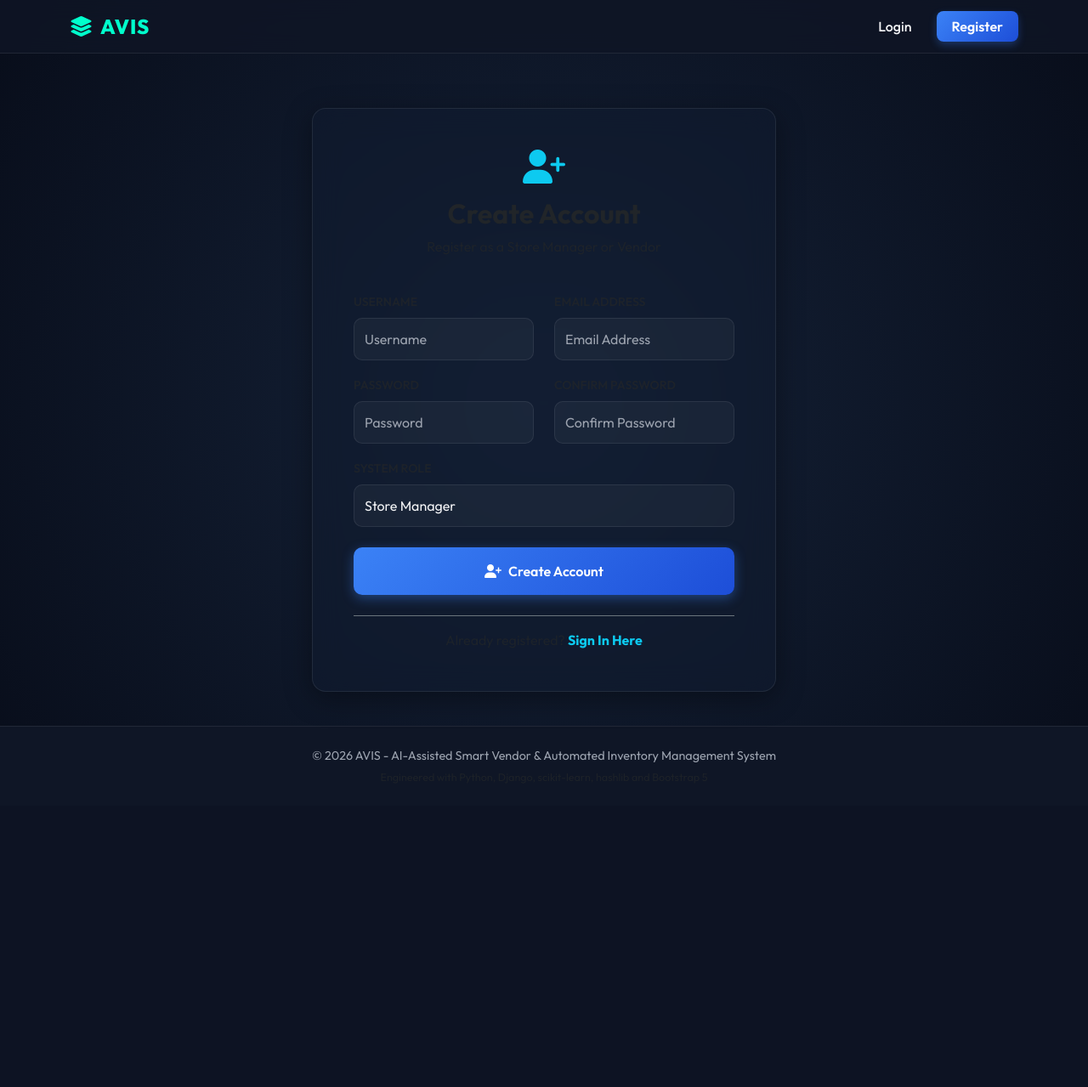
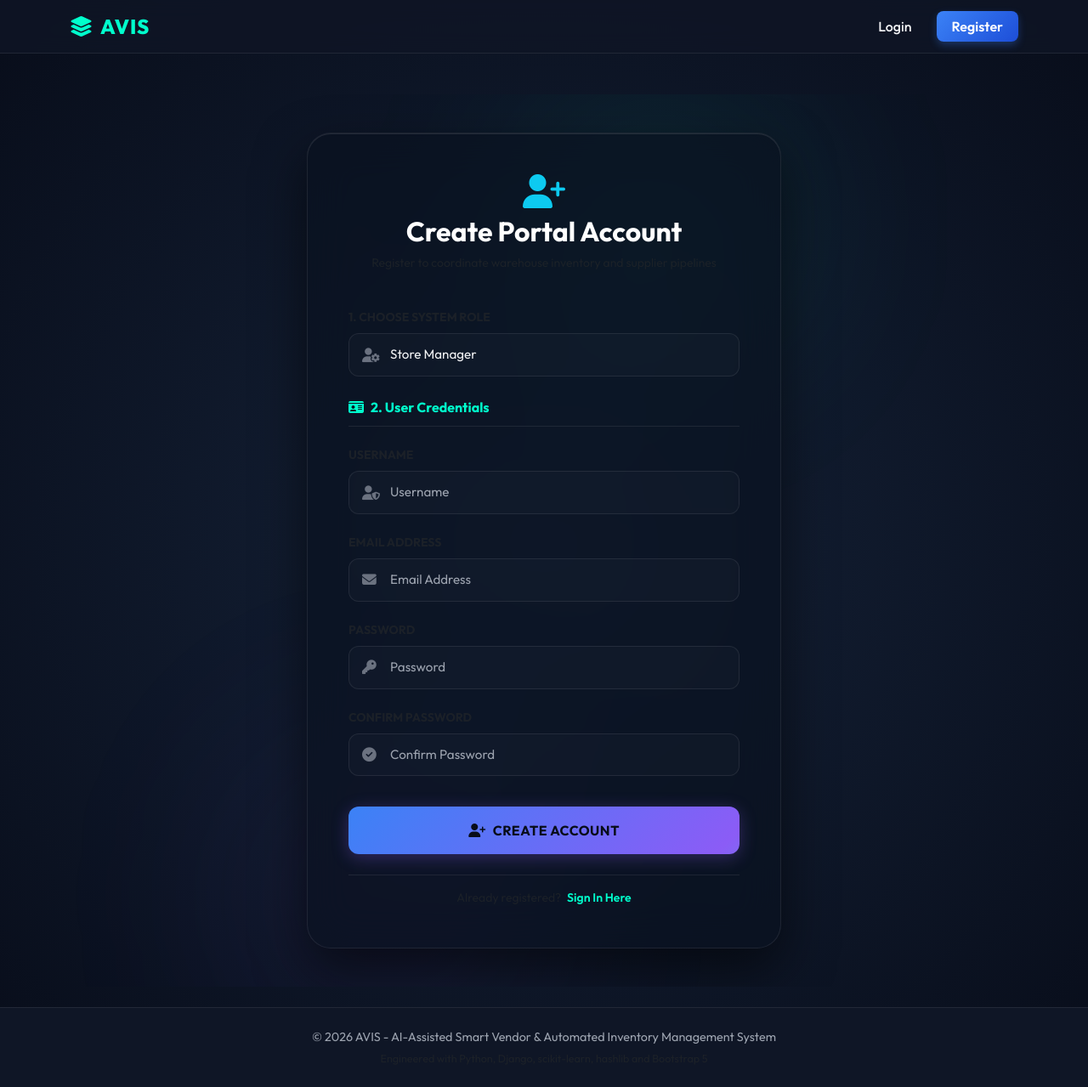
Before and after one commit to ParthChoudhary123/avis2, a Django app: page /register/ in a window 1280 px wide. Shown: the whole page at 85% size. Before the commit the page ends 921 px from the top, so only its background shows below. Run offline with Django 5.2, Linux system fonts and the light colour scheme.

Commit message:
Reorder registration fields logically and align page style with glowing mesh gradients

```diff
--- a/inventory/templates/inventory/register.html
+++ b/inventory/templates/inventory/register.html
@@ -2,106 +2,281 @@
 
 {% block title %}Register - AVIS{% endblock %}
 
+{% block extra_css %}
+<style>
+    /* Full Page Positioning with Mesh Background */
+    .register-wrapper {
+        position: relative;
+        min-height: 80vh;
+        display: flex;
+        align-items: center;
+        justify-content: center;
+        overflow: hidden;
+        padding: 45px 0;
+    }
+
+    /* Floating Colorful Ambient Lights (Consistent with Login Page) */
+    .glowing-orb {
+        position: absolute;
+        border-radius: 50%;
+        filter: blur(100px);
+        pointer-events: none;
+        z-index: 0;
+        opacity: 0.55;
+        animation: pulse-orbs 10s infinite alternate ease-in-out;
+    }
+
+    .orb-cyan {
+        width: 450px;
+        height: 450px;
+        background: radial-gradient(circle, rgba(0, 255, 204, 0.22) 0%, rgba(0, 255, 204, 0) 70%);
+        top: -10%;
+        right: 15%;
+    }
+
+    .orb-purple {
+        width: 500px;
+        height: 500px;
+        background: radial-gradient(circle, rgba(139, 92, 246, 0.2) 0%, rgba(139, 92, 246, 0) 70%);
+        bottom: -10%;
+        left: 15%;
+        animation-delay: -5s;
+    }
+
+    @keyframes pulse-orbs {
+        0% { transform: translate(0, 0) scale(1); }
+        100% { transform: translate(-40px, 40px) scale(1.15); }
+    }
+
+    /* Premium Centered Glassmorphic Registration Card */
+    .register-card {
+        position: relative;
+        z-index: 1;
+        background: rgba(10, 17, 31, 0.65);
+        backdrop-filter: blur(25px);
+        -webkit-backdrop-filter: blur(25px);
+        border: 1px solid rgba(255, 255, 255, 0.08);
+        border-radius: 28px;
+        box-shadow: 0 25px 60px rgba(0, 0, 0, 0.55),
+                    inset 0 1px 0 rgba(255, 255, 255, 0.1);
+        transition: border-color 0.5s;
+    }
+
+    .register-card:hover {
+        border-color: rgba(0, 255, 204, 0.2);
+    }
+
+    /* Floating input groups with icons */
+    .input-group-custom {
+        position: relative;
+        margin-bottom: 20px;
+    }
+
+    .input-icon {
+        position: absolute;
+        left: 16px;
+        top: 50%;
+        transform: translateY(-50%);
+        color: #6b7280;
+        z-index: 10;
+        font-size: 1.05rem;
+        transition: all 0.3s;
+    }
+
+    .input-group-custom input, .input-group-custom select {
+        width: 100%;
+        background: rgba(255, 255, 255, 0.02) !important;
+        border: 1px solid rgba(255, 255, 255, 0.08);
+        color: #f3f4f6 !important;
+        border-radius: 12px;
+        padding: 13px 15px 13px 48px !important;
+        font-size: 0.95rem;
+        transition: all 0.3s cubic-bezier(0.4, 0, 0.2, 1);
+    }
+
+    .input-group-custom input:focus, .input-group-custom select:focus {
+        background: rgba(255, 255, 255, 0.05) !important;
+        border-color: #00ffcc;
+        box-shadow: 0 0 15px rgba(0, 255, 204, 0.2);
+    }
+
+    .input-group-custom input:focus ~ .input-icon, .input-group-custom select:focus ~ .input-icon {
+        color: #00ffcc;
+        transform: translateY(-50%) scale(1.1);
+    }
+
+    /* Action buttons and hover lines */
+    .btn-submit-gradient {
+        background: linear-gradient(135deg, #3b82f6 0%, #8b5cf6 50%, #00ffcc 100%);
+        background-size: 200% auto;
+        color: #080d1a !important;
+        border: none;
+        border-radius: 12px;
+        padding: 14px 30px;
+        font-weight: 700;
+        letter-spacing: 0.5px;
+        transition: all 0.4s ease;
+        box-shadow: 0 4px 20px rgba(139, 92, 246, 0.3);
+    }
+
+    .btn-submit-gradient:hover {
+        background-position: right center;
+        transform: translateY(-2px);
+        box-shadow: 0 8px 25px rgba(0, 255, 204, 0.4);
+    }
+
+    .hover-underline {
+        color: #00ffcc;
+        text-decoration: none;
+        font-weight: 600;
+        transition: all 0.3s;
+    }
+
+    .hover-underline:hover {
+        color: #3b82f6;
+        text-shadow: 0 0 10px rgba(59, 130, 246, 0.3);
+    }
+
+    .form-section-title {
+        border-bottom: 1px solid rgba(255, 255, 255, 0.08);
+        padding-bottom: 10px;
+        margin-bottom: 20px;
+        font-weight: 700;
+        color: #00ffcc;
+    }
+</style>
+{% endblock %}
+
 {% block content %}
-<div class="row justify-content-center">
-    <div class="col-md-7 col-lg-6">
-        <div class="card glass-card p-5 my-3">
+<div class="register-wrapper">
+    <!-- Ambient Background Lighting -->
+    <div class="glowing-orb orb-cyan"></div>
+    <div class="glowing-orb orb-purple"></div>
+
+    <div class="col-md-8 col-lg-6">
+        <div class="card register-card p-5">
             <div class="text-center mb-4">
-                <i class="fa-solid fa-user-plus text-info fs-1 mb-3"></i>
-                <h2 class="fw-bold">Create Account</h2>
-                <p class="text-muted">Register as a Store Manager or Vendor</p>
+                <i class="fa-solid fa-user-plus text-info fs-1 mb-2"></i>
+                <h2 class="fw-bold text-white">Create Portal Account</h2>
+                <p class="text-muted small">Register to coordinate warehouse inventory and supplier pipelines</p>
             </div>
 
             <form method="post" id="register-form" class="needs-validation" novalidate>
                 {% csrf_token %}
 
                 {% if form.non_field_errors %}
-                    <div class="alert alert-danger py-2 mb-3 small" role="alert">
+                    <div class="alert alert-danger py-2 mb-3 small glass-card border-danger-subtle text-light" role="alert" style="background: rgba(239, 68, 68, 0.08);">
                         {% for error in form.non_field_errors %}
-                            {{ error }}
+                            <i class="fa-solid fa-triangle-exclamation text-danger me-2"></i>{{ error }}
                         {% endfor %}
                     </div>
                 {% endif %}
 
-                <div class="row mb-3">
-                    <div class="col-md-6">
-                        <label for="id_username" class="form-label small text-uppercase tracking-wider fw-semibold text-muted">Username</label>
-                        {{ form.username }}
-                        {% if form.username.errors %}
-                            <div class="text-danger small mt-1">{% for error in form.username.errors %}{{ error }}{% endfor %}</div>
-                        {% endif %}
-                    </div>
-                    <div class="col-md-6">
-                        <label for="id_email" class="form-label small text-uppercase tracking-wider fw-semibold text-muted">Email Address</label>
-                        {{ form.email }}
-                        {% if form.email.errors %}
-                            <div class="text-danger small mt-1">{% for error in form.email.errors %}{{ error }}{% endfor %}</div>
-                        {% endif %}
-                    </div>
-                </div>
-
-                <div class="row mb-3">
-                    <div class="col-md-6">
-                        <label for="id_password" class="form-label small text-uppercase tracking-wider fw-semibold text-muted">Password</label>
-                        {{ form.password }}
-                        {% if form.password.errors %}
-                            <div class="text-danger small mt-1">{% for error in form.password.errors %}{{ error }}{% endfor %}</div>
-                        {% endif %}
-                    </div>
-                    <div class="col-md-6">
-                        <label for="id_password_confirm" class="form-label small text-uppercase tracking-wider fw-semibold text-muted">Confirm Password</label>
-                        {{ form.password_confirm }}
-                        {% if form.password_confirm.errors %}
-                            <div class="text-danger small mt-1">{% for error in form.password_confirm.errors %}{{ error }}{% endfor %}</div>
-                        {% endif %}
-                    </div>
-                </div>
-
-                <div class="mb-4">
-                    <label for="id_role" class="form-label small text-uppercase tracking-wider fw-semibold text-muted">System Role</label>
+                <!-- 1. System Role Choice FIRST -->
+                <label for="id_role" class="form-label small text-uppercase tracking-wider fw-bold text-muted mb-2">1. Choose System Role</label>
+                <div class="input-group-custom">
                     {{ form.role }}
+                    <i class="fa-solid fa-user-gear input-icon"></i>
                     {% if form.role.errors %}
                         <div class="text-danger small mt-1">{% for error in form.role.errors %}{{ error }}{% endfor %}</div>
                     {% endif %}
                 </div>
 
-                <!-- Vendor specific fields (dynamically shown via JS) -->
-                <div id="vendor-fields" class="p-3 mb-4 rounded border border-secondary" style="display: none; background: rgba(255,255,255,0.02);">
-                    <h5 class="text-info fw-bold mb-3"><i class="fa-solid fa-building me-2"></i>Supplier Profile Information</h5>
+                <div class="form-section-title mt-4">
+                    <i class="fa-solid fa-id-card me-2"></i>2. User Credentials
+                </div>
+
+                <!-- 2. Username -->
+                <label for="id_username" class="form-label small text-uppercase tracking-wider fw-bold text-muted mb-2">Username</label>
+                <div class="input-group-custom">
+                    {{ form.username }}
+                    <i class="fa-solid fa-user-shield input-icon"></i>
+                    {% if form.username.errors %}
+                        <div class="text-danger small mt-1">{% for error in form.username.errors %}{{ error }}{% endfor %}</div>
+                    {% endif %}
+                </div>
+
+                <!-- 3. Email Address -->
+                <label for="id_email" class="form-label small text-uppercase tracking-wider fw-bold text-muted mb-2">Email Address</label>
+                <div class="input-group-custom">
+                    {{ form.email }}
+                    <i class="fa-solid fa-envelope input-icon"></i>
+                    {% if form.email.errors %}
+                        <div class="text-danger small mt-1">{% for error in form.email.errors %}{{ error }}{% endfor %}</div>
+                    {% endif %}
+                </div>
+
+                <!-- 4. Password -->
+                <label for="id_password" class="form-label small text-uppercase tracking-wider fw-bold text-muted mb-2">Password</label>
+                <div class="input-group-custom">
+                    {{ form.password }}
+                    <i class="fa-solid fa-key input-icon"></i>
+                    {% if form.password.errors %}
+                        <div class="text-danger small mt-1">{% for error in form.password.errors %}{{ error }}{% endfor %}</div>
+                    {% endif %}
+                </div>
+
+                <!-- 5. Confirm Password -->
+                <label for="id_password_confirm" class="form-label small text-uppercase tracking-wider fw-bold text-muted mb-2">Confirm Password</label>
+                <div class="input-group-custom">
+                    {{ form.password_confirm }}
+                    <i class="fa-solid fa-circle-check input-icon"></i>
+                    {% if form.password_confirm.errors %}
+                        <div class="text-danger small mt-1">{% for error in form.password_confirm.errors %}{{ error }}{% endfor %}</div>
+                    {% endif %}
+                </div>
+
+                <!-- 6. Vendor specific fields (Dynamically shown via JS at the bottom) -->
+                <div id="vendor-fields" class="p-4 mb-4 rounded border border-secondary" style="display: none; background: rgba(0, 255, 204, 0.02); border-color: rgba(0, 255, 204, 0.15) !important;">
+                    <div class="form-section-title" style="border-bottom-color: rgba(0, 255, 204, 0.15); color: #00ffcc;">
+                        <i class="fa-solid fa-building me-2"></i>3. Supplier Profile Information
+                    </div>
 
                     <div class="mb-3">
-                        <label for="id_vendor_name" class="form-label small text-uppercase tracking-wider fw-semibold text-muted">Vendor Name / Business</label>
+                        <label for="id_vendor_name" class="form-label small text-uppercase tracking-wider fw-bold text-muted mb-2">Vendor Name / Business</label>
+                        <div class="input-group-custom">
                             {{ form.vendor_name }}
+                            <i class="fa-solid fa-industry input-icon"></i>
                             {% if form.vendor_name.errors %}
                                 <div class="text-danger small mt-1">{% for error in form.vendor_name.errors %}{{ error }}{% endfor %}</div>
                             {% endif %}
                         </div>
+                    </div>
 
                     <div class="mb-3">
-                        <label for="id_vendor_city" class="form-label small text-uppercase tracking-wider fw-semibold text-muted">Operating City (for Weather Warnings)</label>
+                        <label for="id_vendor_city" class="form-label small text-uppercase tracking-wider fw-bold text-muted mb-2">Operating City (for Logistics Weather tracking)</label>
+                        <div class="input-group-custom">
                             {{ form.vendor_city }}
+                            <i class="fa-solid fa-city input-icon"></i>
                             {% if form.vendor_city.errors %}
                                 <div class="text-danger small mt-1">{% for error in form.vendor_city.errors %}{{ error }}{% endfor %}</div>
                             {% endif %}
-                        <div class="form-text text-muted small">We check the weather in this city to alert the manager of delay risks. Try "Seattle" (Rain), "Buffalo" (Snow) or "Miami" (Storm) to test alerts.</div>
+                        </div>
+                        <div class="form-text text-muted small mt-1" style="font-size: 0.8rem;">Enter **Seattle** (Rain), **Buffalo** (Snow), or **Miami** (Storm) to test API alerts.</div>
                     </div>
 
                     <div class="mb-0">
-                        <label for="id_vendor_address" class="form-label small text-uppercase tracking-wider fw-semibold text-muted">Operating Address</label>
+                        <label for="id_vendor_address" class="form-label small text-uppercase tracking-wider fw-bold text-muted mb-2">Operating Address</label>
+                        <div class="input-group-custom mb-0">
                             {{ form.vendor_address }}
+                            <i class="fa-solid fa-map-location-dot input-icon" style="top: 25px;"></i>
                             {% if form.vendor_address.errors %}
                                 <div class="text-danger small mt-1">{% for error in form.vendor_address.errors %}{{ error }}{% endfor %}</div>
                             {% endif %}
                         </div>
                     </div>
+                </div>
 
-                <button type="submit" class="btn btn-glow w-100 py-3" id="register-submit-btn">
+                <button type="submit" class="btn btn-submit-gradient w-100 py-3 text-uppercase tracking-wide fw-bold mt-3" id="register-submit-btn">
                     <i class="fa-solid fa-user-plus me-2"></i>Create Account
                 </button>
             </form>
 
-            <div class="text-center mt-4 pt-3 border-top border-secondary">
-                <p class="text-muted mb-0">Already registered? <a href="{% url 'login' %}" class="text-info fw-bold text-decoration-none">Sign In Here</a></p>
+            <div class="text-center mt-4 pt-3 border-top border-secondary" style="border-top-color: rgba(255,255,255,0.08) !important;">
+                <p class="text-muted mb-0 small">
+                    Already registered?
+                    <a href="{% url 'login' %}" class="hover-underline ms-1">Sign In Here</a>
+                </p>
             </div>
         </div>
     </div>
@@ -122,10 +297,7 @@
             }
         }
 
-        // Toggle on change
         roleSelect.addEventListener("change", toggleVendorFields);
-
-        // Initial run in case of validation failures reloading the form
         toggleVendorFields();
     });
 </script>
```
Lines whose indentation alone changed are shown as unchanged.
